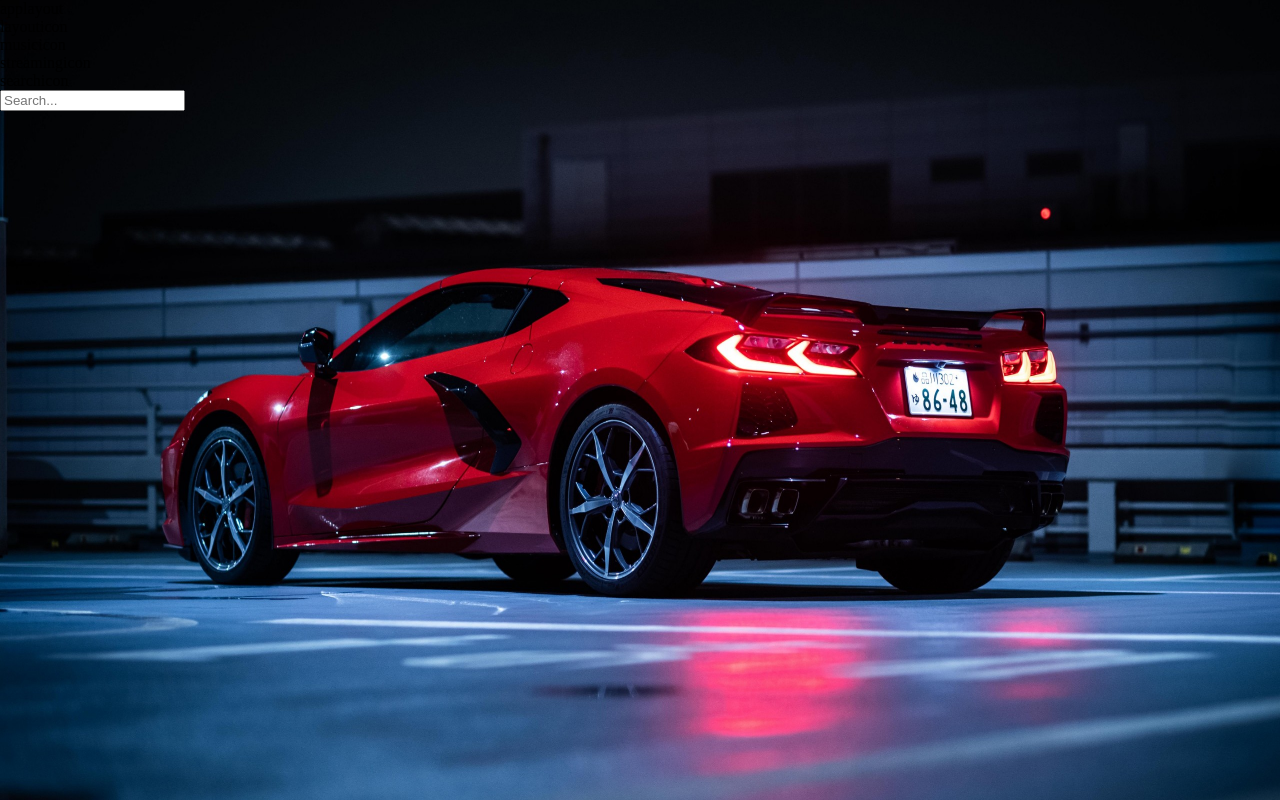
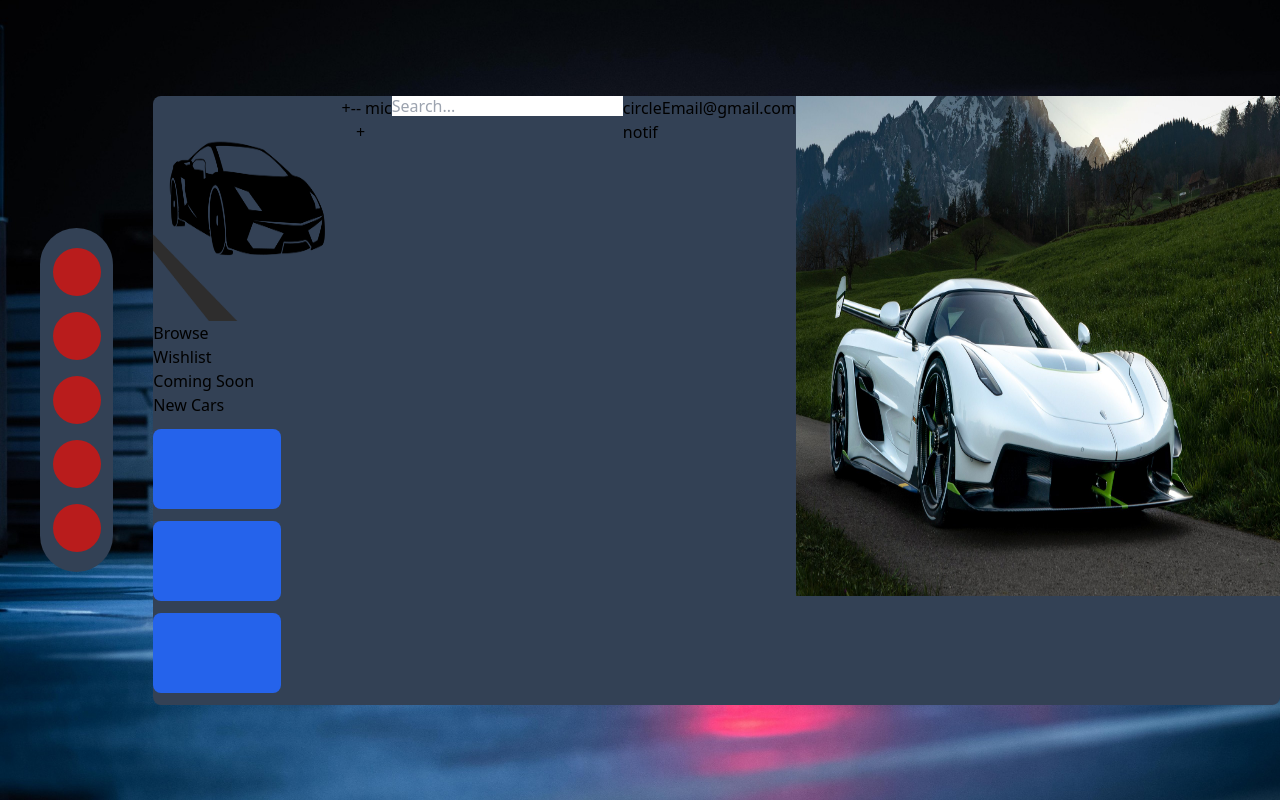
Before and after one commit to CassiusMercellus/Tailwind-Project, a website: page index.html in a window 1280 px wide. Drawn offline with nearby package versions, Linux system fonts and the light colour scheme.

Commit message:
flexed many things

```diff
--- a/CSS/_body.scss
+++ b/CSS/_body.scss
@@ -0,0 +1,4 @@
+.bannerimg {
+    width: 900px;
+    height: 500px;
+}
--- a/CSS/_dashboard.scss
+++ b/CSS/_dashboard.scss
@@ -0,0 +1,12 @@
+.dashboard {
+    display: flex;
+    flex-direction: column;
+    .logoimg {
+        width : 350px;
+        height : 225px;
+    }
+    .dashbuttons {
+        display: flex;
+        flex-direction: column;
+    }
+}
--- a/CSS/_header.scss
+++ b/CSS/_header.scss
@@ -0,0 +1,3 @@
+.search {
+    height: 20px;
+}
--- a/CSS/app.scss
+++ b/CSS/app.scss
@@ -8,6 +8,14 @@
 body {
     margin: 0;
     overflow: hidden;
+    height:100%;
+    width:100%;
+    .alignment {
+        display: flex;
+        height:100vh;
+        width:100%;
+    }
+
     header {
         .backgroundimg {
             height:100%;
--- a/index.html
+++ b/index.html
@@ -4,6 +4,7 @@
     <meta charset="UTF-8">
     <meta name="viewport" content="width=device-width, initial-scale=1.0">
     <link href="CSS/app.css" rel="stylesheet">
+    <script src="https://cdn.tailwindcss.com"></script>
     <title>Tailwind Project</title>
 </head>
 <body>
@@ -11,42 +12,62 @@
         <!-- Backdrop -->
         <img src="Images/Corvette.jpg" alt="Background" class="backgroundimg"></img>
     </header>
-    <div class="flex flex-col z-1 left-0 bg-white">
-        <div class="w-100s h-100 text-base">applayout</div>
-        <div class="w-100 h-100 text-base">layouticon</div>
-        <div class="w-100 h-100 text-base">musicicon</div>
-        <div class="w-100 h-100 text-base">streamingicon</div>
-        <div class="w-100 h-100 text-base">searchicon</div>
+    <div class="h-screen w-screen align-middle items-center flex">
+        <div class="flex flex-col justify-center items-center w-20 z-10 bg-slate-700 align-middle mx-10 rounded-full p-3">
+            <div class="my-2">
+                <div class="bg-red-700 w-12 h-12 rounded-full"></div>
+            </div>
+            <div class="my-2">
+                <div class="bg-red-700 w-12 h-12 rounded-full"></div>
+            </div>
+            <div class="my-2">
+                <div class="bg-red-700 w-12 h-12 rounded-full"></div>
+            </div>
+            <div class="my-2">
+                <div class="bg-red-700 w-12 h-12 rounded-full"></div>
+            </div>
+            <div class="my-2">
+                <div class="bg-red-700 w-12 h-12 rounded-full"></div>
+            </div>
         </div>
         <!-- Content of your page goes here -->
-    <div class="base">
-
+        <div class="flex w-screen z-10 bg-slate-700 rounded-lg">
+            <!-- Dashboard -->
             <div class="dashboard">
-            <div class="logo"></div>
+                <img src="Images/logo.png" alt="logo" class="logoimg">
                 <div class="dashbuttons">
-                <div class="browsebutton"></div>
-                <div class="wishlistbutton"></div>
-                <div class="comingsoonbutton"></div>
+                    <div class="browsebutton">Browse</div>
+                    <div class="wishlistbutton">Wishlist</div>
+                    <div class="comingsoonbutton">Coming Soon</div>
                 </div>
-            <div class="new-cars"></div>
+                <div class="trailers">New Cars</div>
+                <div class="new-cars">
+                    <div class="h-20 w-32 bg-blue-600 rounded-lg my-3"></div>
+                    <div class="h-20 w-32 bg-blue-600 rounded-lg my-3"></div>
+                    <div class="h-20 w-32 bg-blue-600 rounded-lg my-3"></div>
+                </div>
             </div>
             <!-- Header -->
-        <div class="header">
-            <div class="arrows">
-                <div class="Larrow"></div>
-                <div class="Rarrow"></div>
+            <div class="top-0 flex">
+                <div class="flex">
+                    <div class="Larrow">+-</div>
+                    <div class="Rarrow">-+</div>
                 </div>
-            <div class="search">
-                <div class="mic-icon"></div>
-                <input type="text" placeholder="Search..."/>
+                <div class="flex">
+                    <div class="mic-icon">mic</div>
+                    <input type="text" placeholder="Search..." class="search"/>
                 </div>
-            <div class="notification"></div>
-            <div class="account"></div>
+                <div class="notification">circle notif</div>
+                <div class="account">Email@gmail.com</div>
             </div>
 
             <!-- Main Body -->
-        <div class="content"></div>
+            <div class="content">
+                <img src="Images/Jesko.jpg" alt="banner" class="bannerimg">
             </div>
+        </div>
+    </div>
+
 
 </body>
 </html>
```
Also changed, not shown: CSS/app.css, Images/logo.png (added), 1 other file. Lines whose indentation alone changed are shown as unchanged.
